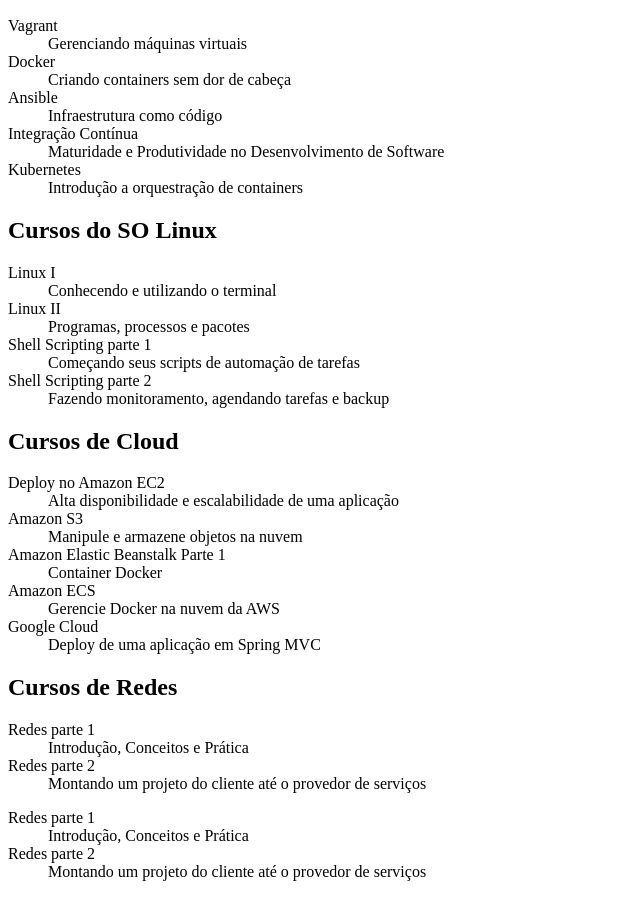
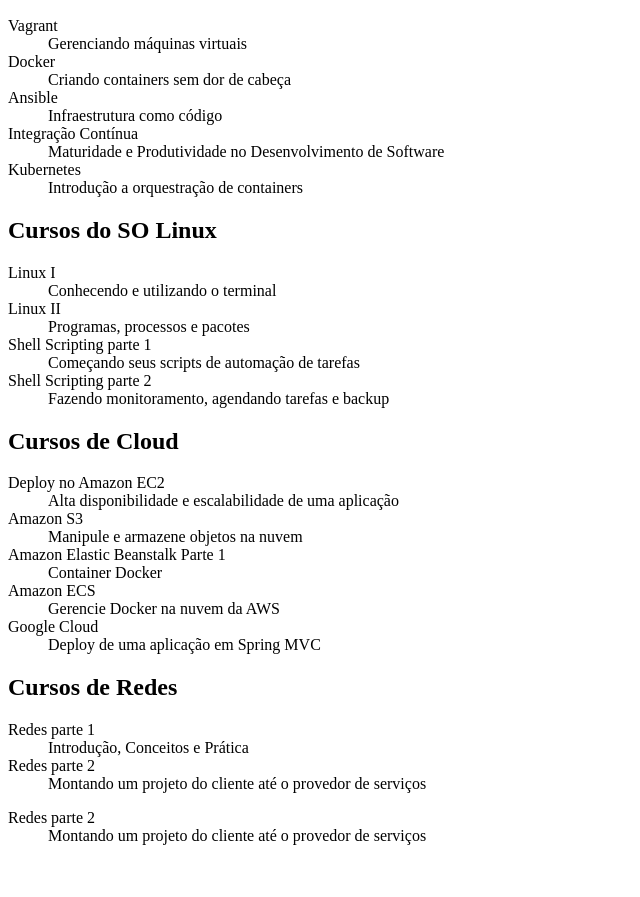
Before and after one commit to Jean-Cardoso/alura-git, a plain HTML site: page index.html in a window 1280 px wide. Shown: the part 110-1007 px from the top of the page, without its empty margins (0-640 px from the left). After the commit the page ends 971 px from the top, so only its background shows below. Drawn offline with Linux system fonts and the light colour scheme.

Commit message:
Removido redes parte 1

```diff
--- a/index.html
+++ b/index.html
@@ -70,9 +70,6 @@
     </dl>
 
     <dl>
-        <dt>Redes parte 1</dt>
-        <dd>Introdução, Conceitos e Prática</dd>
-
         <dt>Redes parte 2</dt>
         <dd>Montando um projeto do cliente até o provedor de serviços</dd>
     </dl>
```
